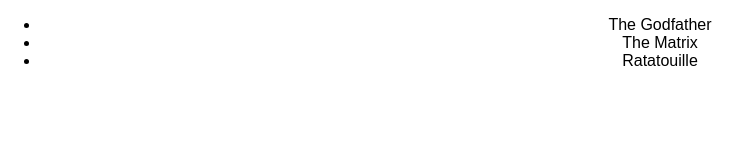
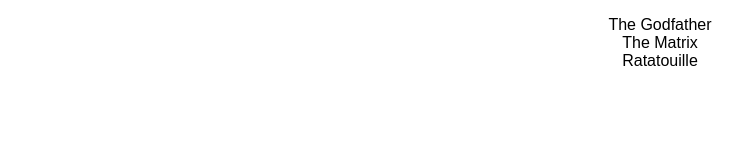
Before and after one commit to mixelpixel/redux-intro, a React (Create React App) app: page / in a window 1280 px wide. Shown: the top 160 px of the page, without its empty margins (0-751 px from the left). Built offline with nearby package versions, Linux system fonts and the light colour scheme.

Commit message:
removing list buttons

```diff
--- /dev/null
+++ b/src/Movies.css
@@ -0,0 +1,3 @@
+ul {
+  list-style-type: none;
+}
--- a/src/Movies.js
+++ b/src/Movies.js
@@ -1,5 +1,6 @@
 import React, { Component } from 'react';
 import { connect } from 'react-redux';
+import ul from './Movies.css'
 
 class Movies extends Component {
   render() {
```
